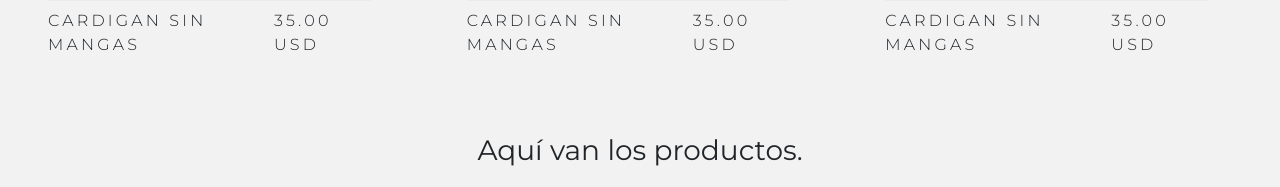
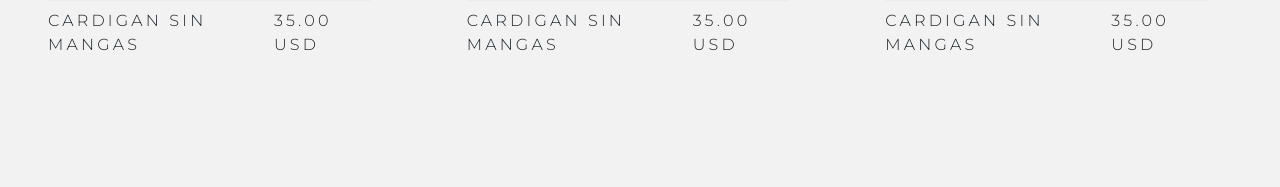
Before and after one commit to MrCat1988/e-commerce, a PHP site: a page that uses front-end/views/modules/products.php in a window 1280 px wide. Shown: the part 1205-1392 px from the top of the page. After the commit the page ends 1256 px from the top, so only its background shows below. Run offline with PHP 8.4, Linux system fonts and the light colour scheme; tables that the repository leaves empty or names only in its code hold one stand-in row (values such as "Sample post"); grey boxes are pictures that could not be loaded.

Commit message:
Hide product page-message

```diff
--- a/front-end/views/modules/products.php
+++ b/front-end/views/modules/products.php
@@ -205,5 +205,5 @@
 
     </div>
 
-    <p class="text-center fs-3 error-message">Aquí van los productos.</p>
+    <!-- <p class="text-center fs-3 error-message">Aquí van los productos.</p> -->
 </div>
```
Also changed, not shown: 2 other files.
